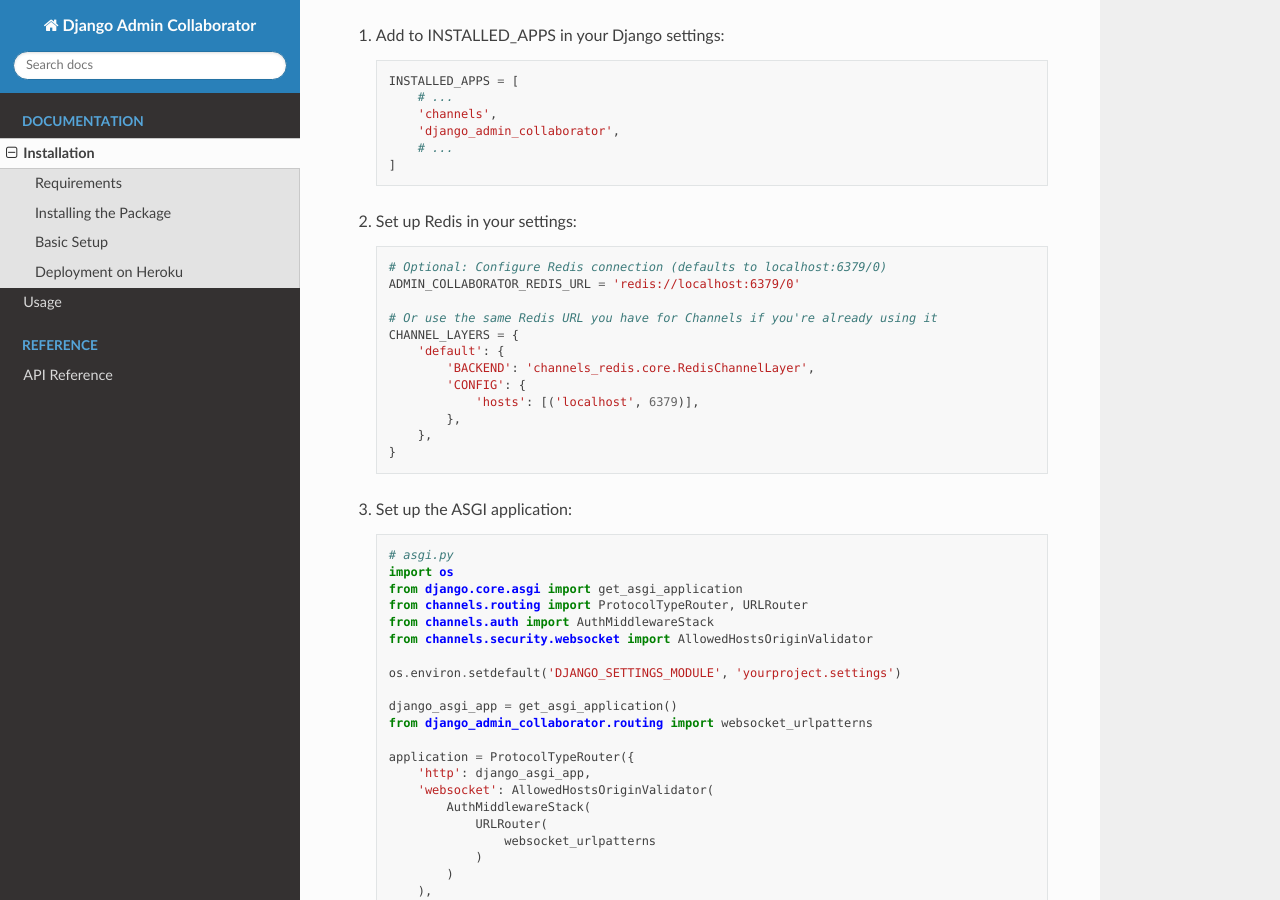
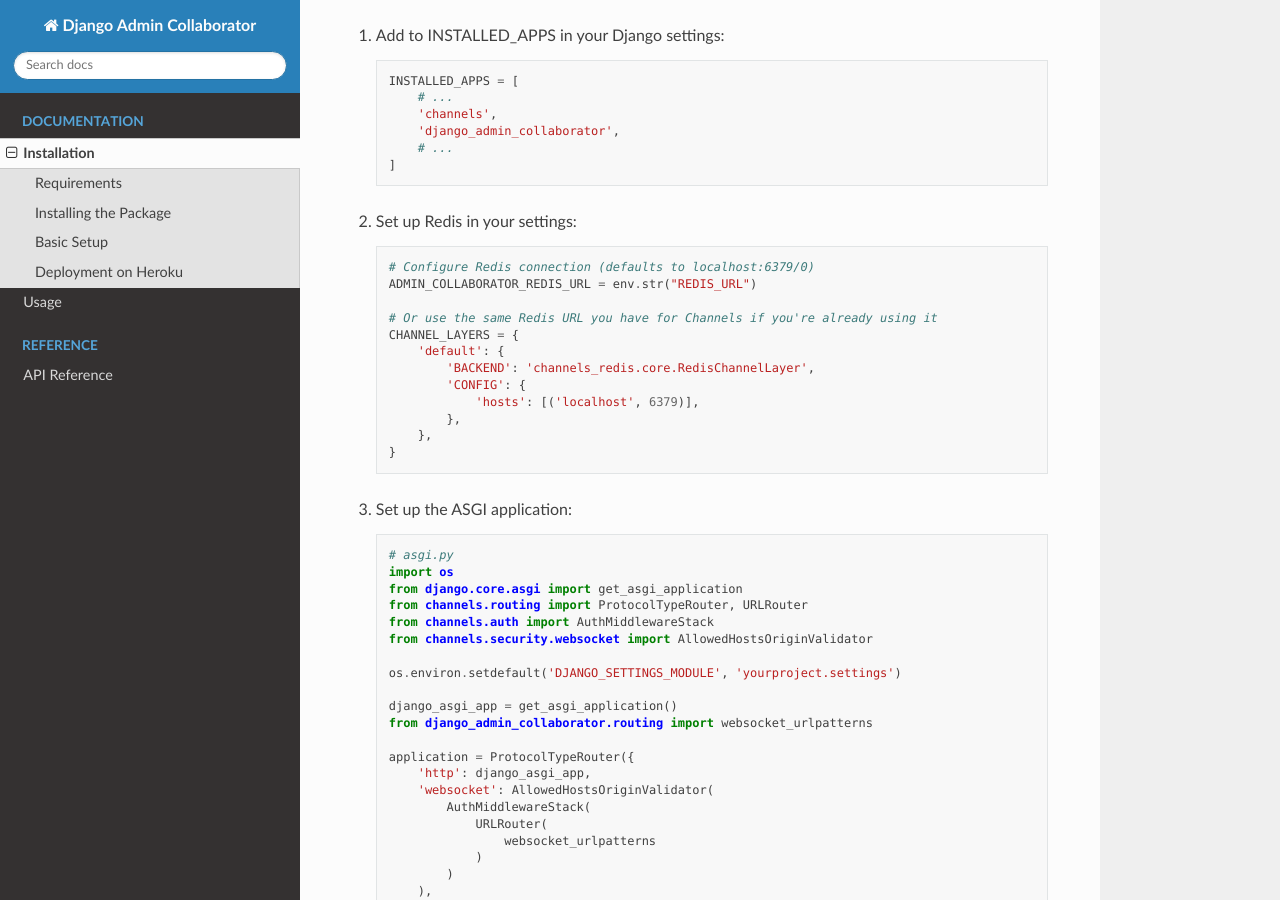
Before and after one commit to Leer20/django-admin-collaborator, a Sphinx documentation site: the page built from docs/installation.rst, in a window 1280 px wide and 900 px high, scrolled down 515 px. Built offline with Sphinx 7.4.7 and the Read the Docs theme 3.1.0, drawn with Linux system fonts in a browser that asks for light colours; pages that are not in the unit, such as notebooks, are missing from menus.

Commit message:
Bump version to 0.2.1 in __init__.py, conf.py, and setup.py; update Redis connection configuration in installation.rst and README.md

```diff
--- a/django_admin_collaborator/__init__.py
+++ b/django_admin_collaborator/__init__.py
@@ -1,3 +1,3 @@
 """Django Admin Collaborator - Real-time collaborative editing for Django admin."""
 
-__version__ = '0.2.0'
+__version__ = '0.2.1'
--- a/docs/conf.py
+++ b/docs/conf.py
@@ -24,7 +24,7 @@
 project = 'Django Admin Collaborator'
 copyright = '2023-2025, Berkay Şen'
 author = 'Berkay Şen'
-release = '0.2.0'
+release = '0.2.1'
 
 # -- General configuration ---------------------------------------------------
 # https://www.sphinx-doc.org/en/master/usage/configuration.html#general-configuration
--- a/docs/installation.rst
+++ b/docs/installation.rst
@@ -35,8 +35,8 @@
 
    .. code-block:: python
 
-       # Optional: Configure Redis connection (defaults to localhost:6379/0)
-       ADMIN_COLLABORATOR_REDIS_URL = 'redis://localhost:6379/0'
+       # Configure Redis connection (defaults to localhost:6379/0)
+       ADMIN_COLLABORATOR_REDIS_URL = env.str("REDIS_URL")
 
        # Or use the same Redis URL you have for Channels if you're already using it
        CHANNEL_LAYERS = {
--- a/setup.py
+++ b/setup.py
@@ -13,7 +13,7 @@
             version = line.split('=')[1].strip().strip("'").strip('"')
             break
     else:
-        version = '0.2.0'
+        version = '0.2.1'
 
 project_urls = {
   'Read The Docs': 'https://django-admin-collaborator.readthedocs.io/en/latest/',
```
Also changed, not shown: README.md (+2 -2 lines), 1 other file.
